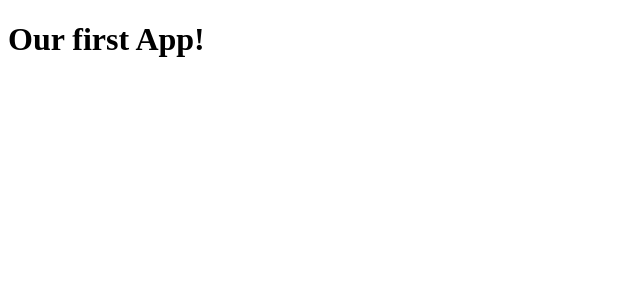
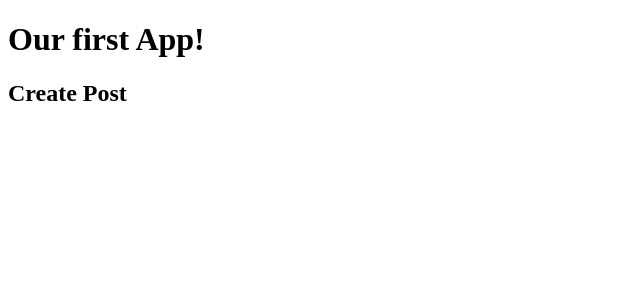
Before and after one commit to owlda/angproject, an Angular app: page / in a window 1280 px wide. Shown: the top 300 px of the page, without its empty margins (0-640 px from the left). Built offline with nearby package versions, Linux system fonts and the light colour scheme.

Commit message:
add create post

```diff
--- a/src/app/app.component.html
+++ b/src/app/app.component.html
@@ -1 +1,2 @@
 <h1>Our first App!</h1>
+<app-create-post></app-create-post>
--- a/src/app/app.module.ts
+++ b/src/app/app.module.ts
@@ -2,10 +2,12 @@ import { BrowserModule } from '@angular/platform-browser';
 import { NgModule } from '@angular/core';
 
 import { AppComponent } from './app.component';
+import { CreatePostComponent } from './posts/create-post/create-post.component';
 
 @NgModule({
   declarations: [
-    AppComponent
+    AppComponent,
+    CreatePostComponent
   ],
   imports: [
     BrowserModule
--- a/src/app/posts/create-post/create-post.component.html
+++ b/src/app/posts/create-post/create-post.component.html
@@ -0,0 +1 @@
+<h2>Create Post</h2>
```
Also changed, not shown: src/app/posts/create-post/create-post.component.ts (+9 -0 lines).
